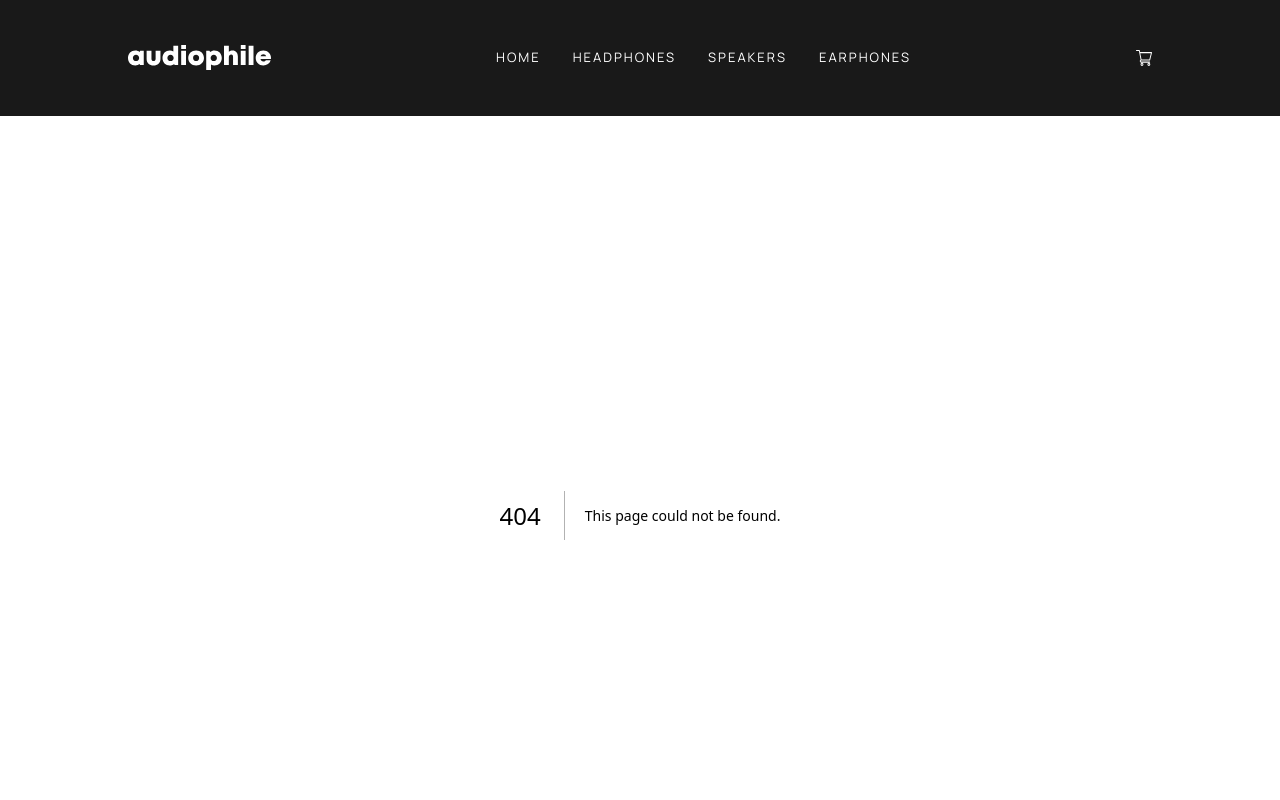
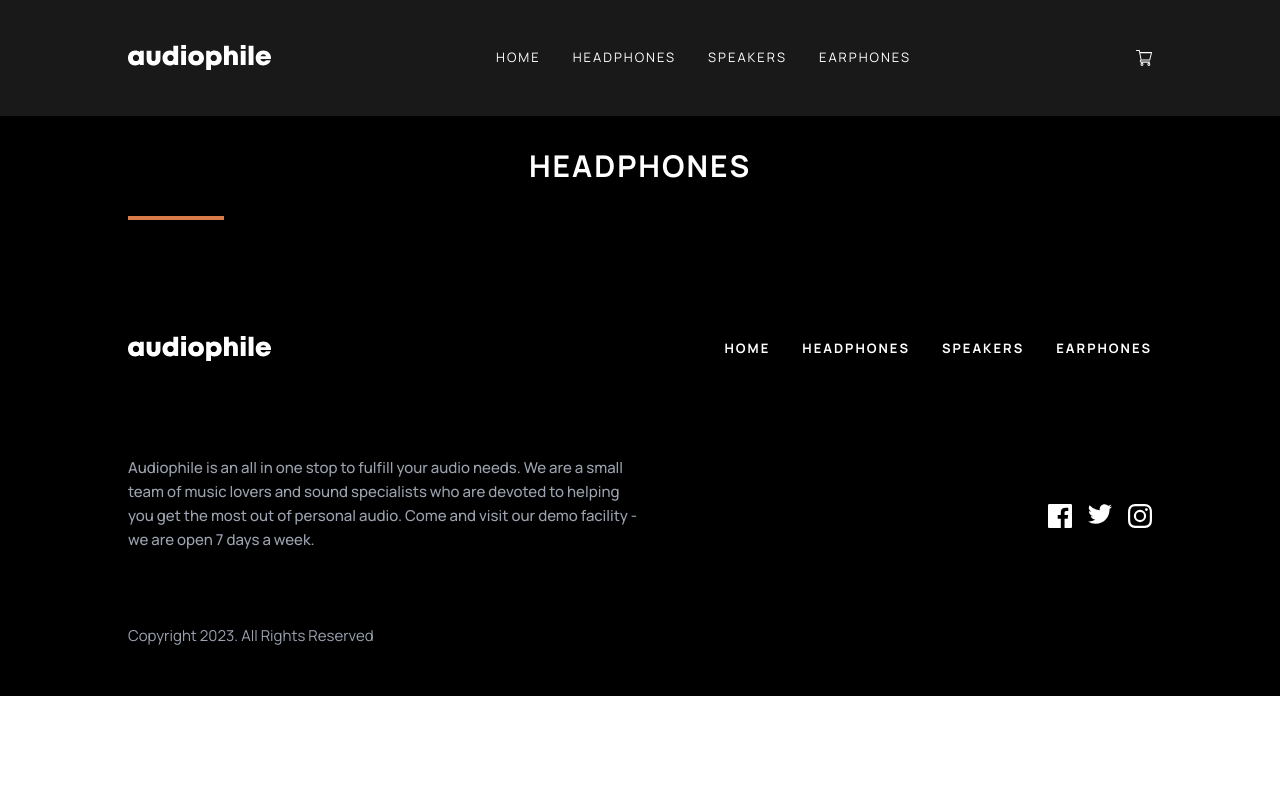
Before and after one commit to lemreyes/audiophile, a Next.js app: page /Earphones in a window 1280 px wide. Before the commit this address had no page. Shown: the top 800 px of the page. Built offline with nearby package versions, Linux system fonts and the light colour scheme.

Commit message:
Folder structure Category and Product Detail

```diff
--- /dev/null
+++ b/src/app/[Categories]/[Product]/page.tsx
@@ -0,0 +1,3 @@
+export default function ProductDetail() {
+  return <div>Product Detail</div>;
+}
--- /dev/null
+++ b/src/app/[Categories]/page.tsx
@@ -0,0 +1,10 @@
+export default function Category({ params }: { params: { slug: string } }) {
+  console.log("slug", params.slug);
+  return (
+    <main>
+      <section className="bg-black">
+        <h1 className="text-white text-3xl tracking-[2px] uppercase font-bold text-center py-8">headphones</h1>
+      </section>
+    </main>
+  );
+}
```
